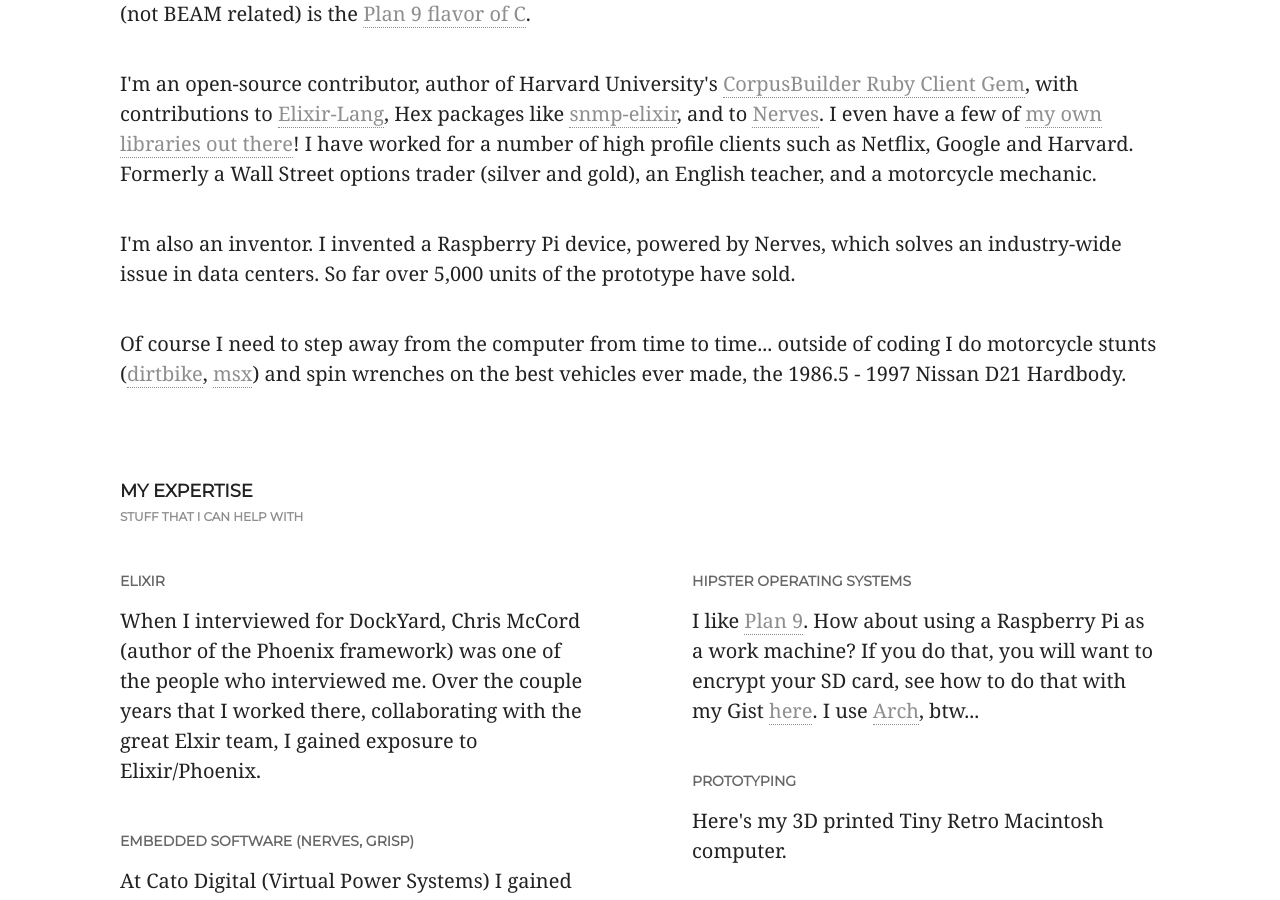
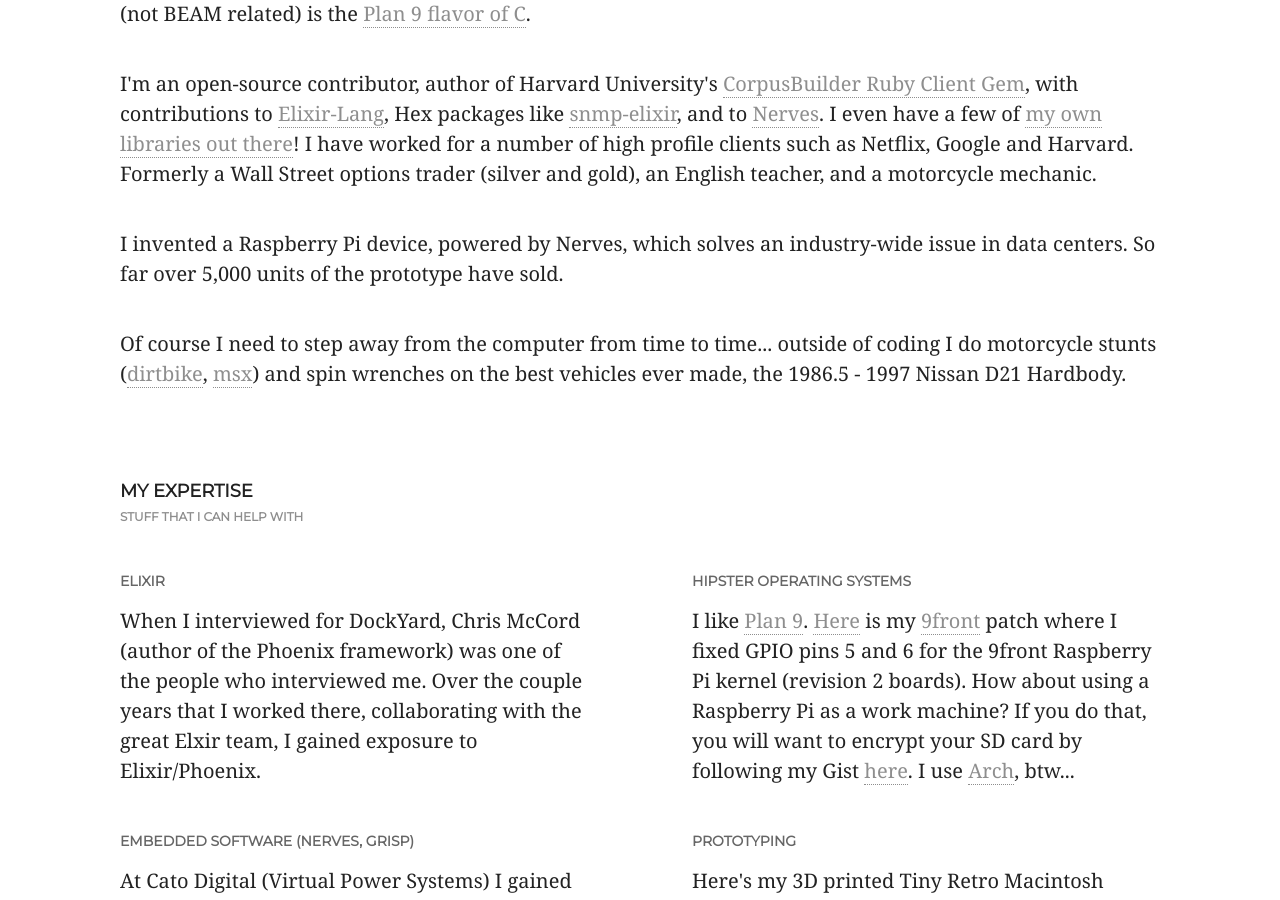
Before and after one commit to mattjg908/mattjg908.github.com, a Jekyll site: the page built from about/index.html, in a window 1280 px wide. Shown: the part 505-1405 px from the top of the page. Built offline with Jekyll 4.4.1, drawn with Linux system fonts in a browser that asks for light colours; some web fonts are replaced; comment, search, counter and statistics services are not loaded.

Commit message:
master Update resume, about

```diff
--- a/about/index.html
+++ b/about/index.html
@@ -32,7 +32,7 @@
             Harvard. Formerly a Wall Street options trader (silver and gold), an English teacher,
             and a motorcycle mechanic.
             </p>
-            <p>I'm also an inventor. I invented a Raspberry Pi device, powered
+            <p>I invented a Raspberry Pi device, powered
             by Nerves, which solves an industry-wide issue in data centers. So far over 5,000
             units of the prototype have sold.
            </p>
@@ -77,10 +77,11 @@
             <div class="one-half last">
 
                 <h4>Hipster Operating Systems</h4>
-                <p>I like <a href="https://9p.io/plan9/">Plan 9</a>. How about using a Raspberry Pi as a work
-                machine? If you do that, you will want to encrypt your SD card, see how to do that with my
-                Gist <a href="https://gist.github.com/mattjg908/9f56b7ace55cf923a93482df66369115">here</a>. I
-                use <a href="https://archlinux.org/">Arch</a>, btw...
+                <p>I like <a href="https://9p.io/plan9/">Plan 9</a>. <a href="https://inbox.vuxu.org/9front/EDBD57AF64B89A8BF8BC817BD0AFE9F3@felloff.net/T/#t">Here</a> is
+                my <a href="http://www.9front.org/propaganda/">9front</a> patch where I fixed GPIO pins 5 and 6 for the 9front Raspberry Pi kernel (revision 2 boards). How about using a Raspberry Pi as a work
+machine? If you do that, you will want to encrypt your SD card by following my
+Gist <a href="https://gist.github.com/mattjg908/9f56b7ace55cf923a93482df66369115">here</a>. I
+use <a href="https://archlinux.org/">Arch</a>, btw...
 
                 <h4>Prototyping</h4>
                 <p>Here's my 3D printed Tiny Retro Macintosh computer.</p>
```
Also changed, not shown: 2 other files.
